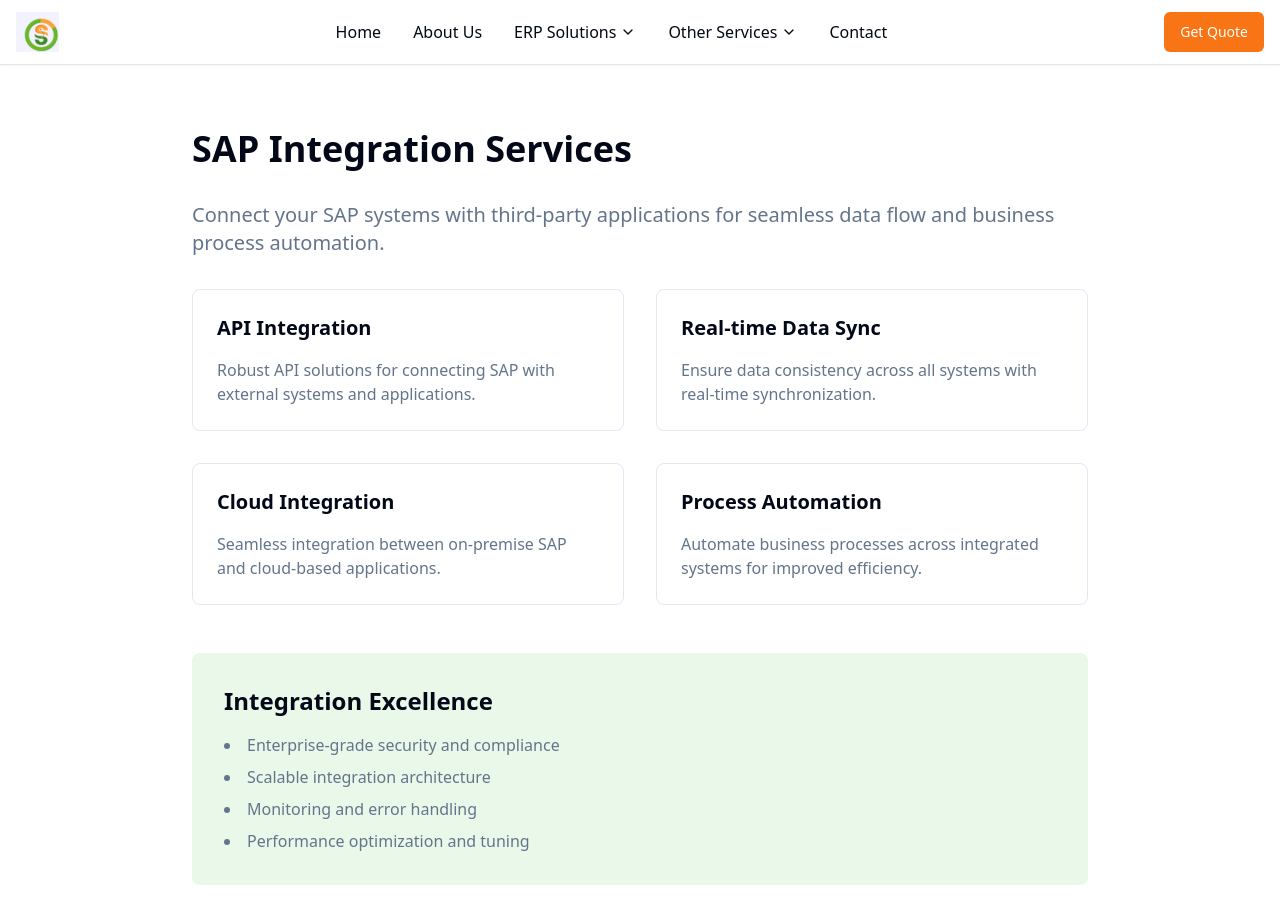
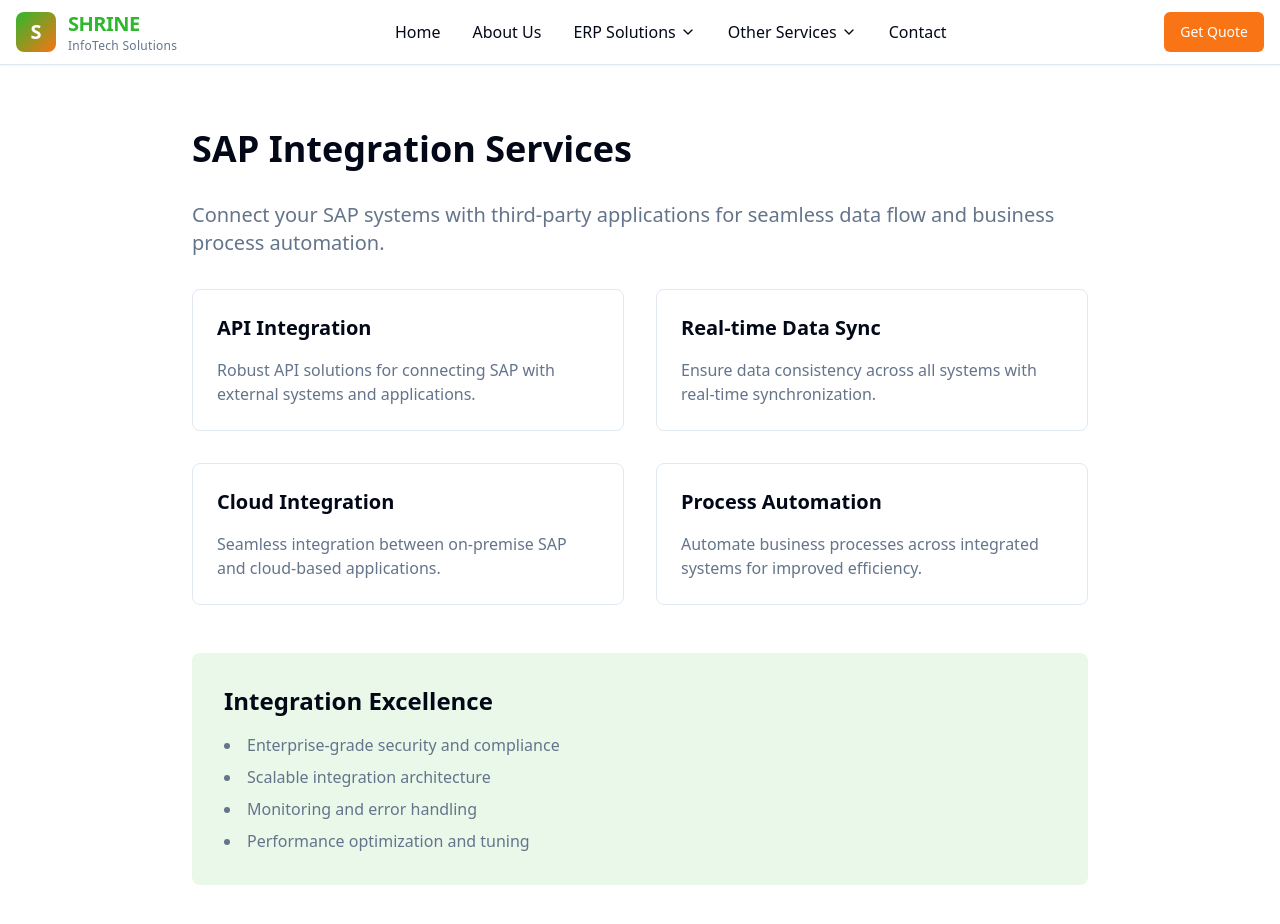
Before and after one commit to Charannnn0/shrineinfotechsample, a React (Vite) app: page /sap-integration-services in a window 1280 px wide. Shown: the top 924 px of the page. Built offline with nearby package versions, Linux system fonts and the light colour scheme.

Commit message:
Refactor: Improve logo design
Improve the logo's appearance to be more minimalist.

```diff
--- a/src/components/Header.tsx
+++ b/src/components/Header.tsx
@@ -28,12 +28,14 @@ const Header = () => {
         <div className="flex items-center justify-between h-16">
           {/* Logo */}
           <div className="flex items-center">
-            <Link to="/" className="flex items-center">
-              <img
-                src="/lovable-uploads/97bff0e4-ae44-4b0f-a017-ec66fea88a10.png"
-                alt="SHRINE InfoTech Solutions"
-                className="h-10 w-auto"
-              />
+            <Link to="/" className="flex items-center space-x-3">
+              <div className="flex items-center justify-center w-10 h-10 bg-gradient-to-br from-primary to-accent rounded-lg">
+                <span className="text-white font-bold text-xl">S</span>
+              </div>
+              <div className="flex flex-col">
+                <span className="text-xl font-bold text-primary tracking-tight">SHRINE</span>
+                <span className="text-xs text-muted-foreground tracking-wide">InfoTech Solutions</span>
+              </div>
             </Link>
           </div>
 
```
